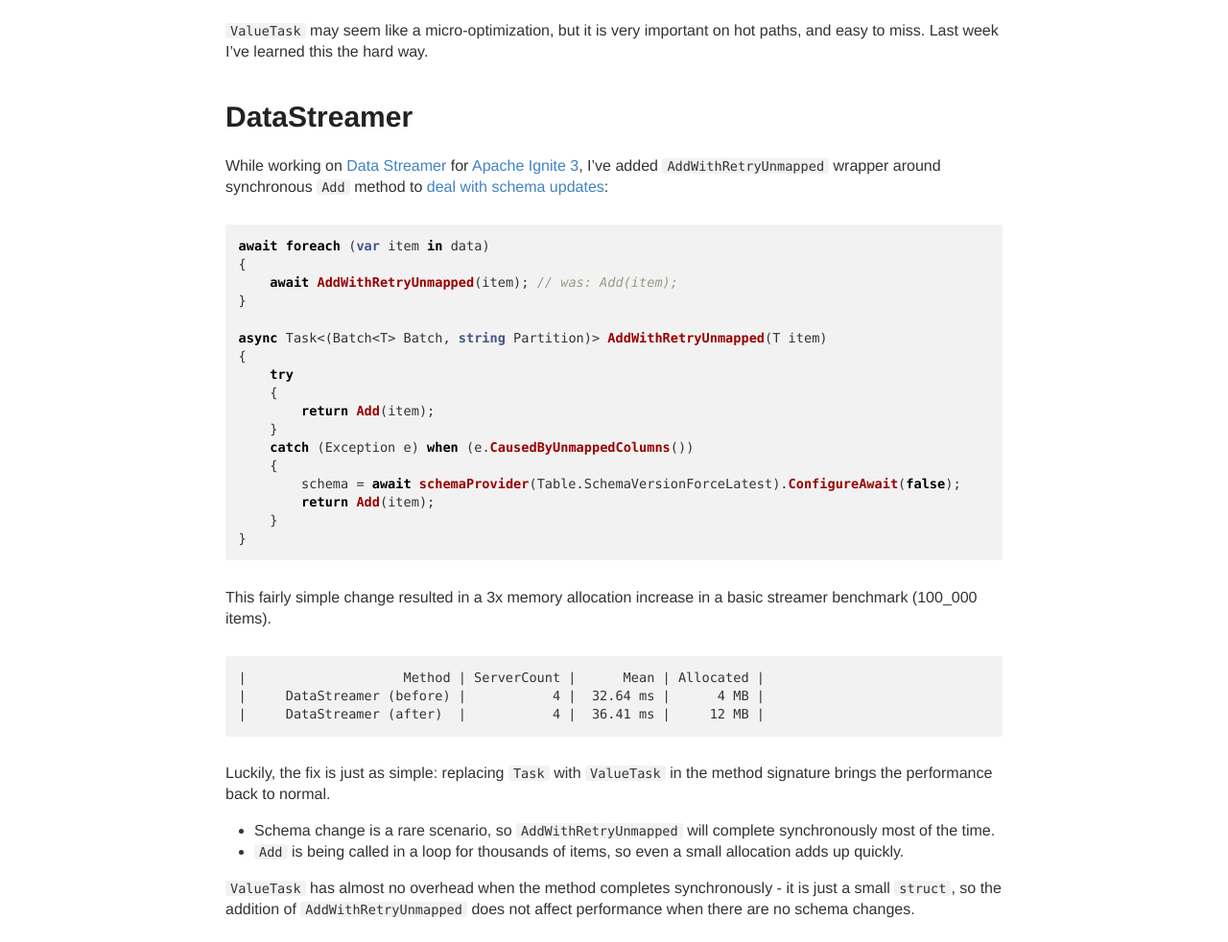
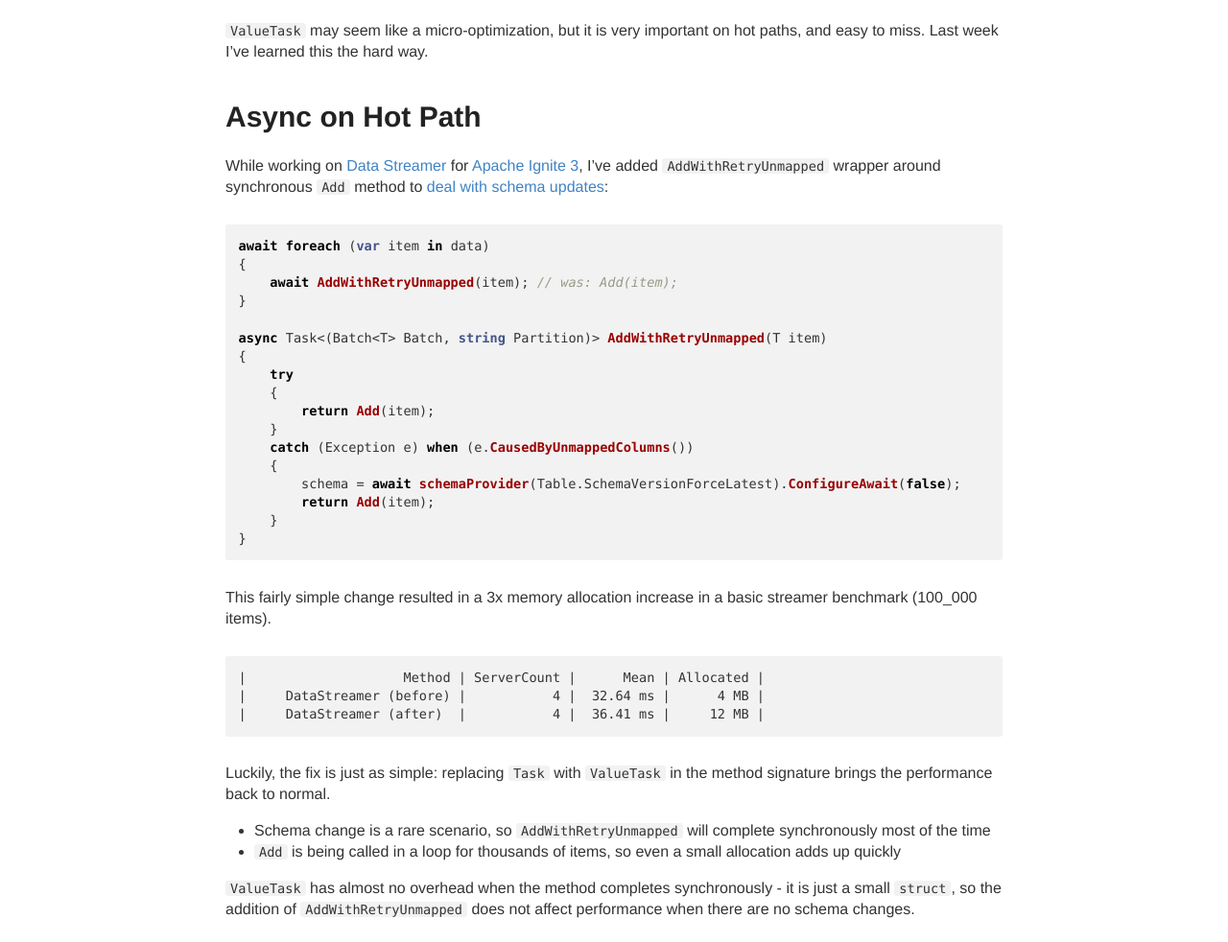
Before and after one commit to ptupitsyn/ptupitsyn.github.io, a Jekyll site: the page built from _posts/2023-09-11-ValueTask.md, in a window 1280 px wide. Shown: the part 257-1239 px from the top of the page at 96% size. Built offline with Jekyll 4.4.1, drawn with Linux system fonts in a browser that asks for light colours; comment, search, counter and statistics services are not loaded.

Commit message:
ValueTask in Ignite 3 streamer - cleanup

```diff
--- a/_posts/2023-09-11-ValueTask.md
+++ b/_posts/2023-09-11-ValueTask.md
@@ -5,7 +5,7 @@ title: When ValueTask makes a big difference - DataStreamer in Ignite 3
 
 `ValueTask` may seem like a micro-optimization, but it is very important on hot paths, and easy to miss. Last week I've learned this the hard way.
 
-# DataStreamer
+# Async on Hot Path
 
 While working on [Data Streamer](https://cwiki.apache.org/confluence/display/IGNITE/IEP-102%3A+Data+Streamer) for [Apache Ignite 3](https://ignite.apache.org/),
 I've added `AddWithRetryUnmapped` wrapper around synchronous `Add` method to [deal with schema updates](https://github.com/apache/ignite-3/commit/5ac19cfb9528ec2a72edd1e5a1ff3d03f24b4537):
@@ -40,8 +40,8 @@ This fairly simple change resulted in a 3x memory allocation increase in a basic
 
 Luckily, the fix is just as simple: replacing `Task` with `ValueTask` in the method signature brings the performance back to normal.
 
-* Schema change is a rare scenario, so `AddWithRetryUnmapped` will complete synchronously most of the time.
-* `Add` is being called in a loop for thousands of items, so even a small allocation adds up quickly.
+* Schema change is a rare scenario, so `AddWithRetryUnmapped` will complete synchronously most of the time
+* `Add` is being called in a loop for thousands of items, so even a small allocation adds up quickly
 
 `ValueTask` has almost no overhead when the method completes synchronously - it is just a small `struct`,
 so the addition of `AddWithRetryUnmapped` does not affect performance when there are no schema changes.
```
